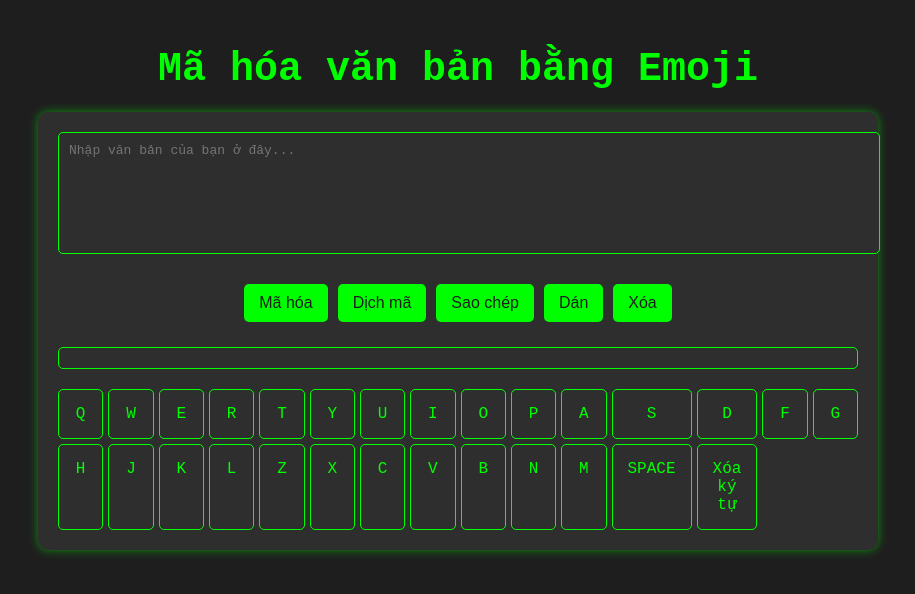
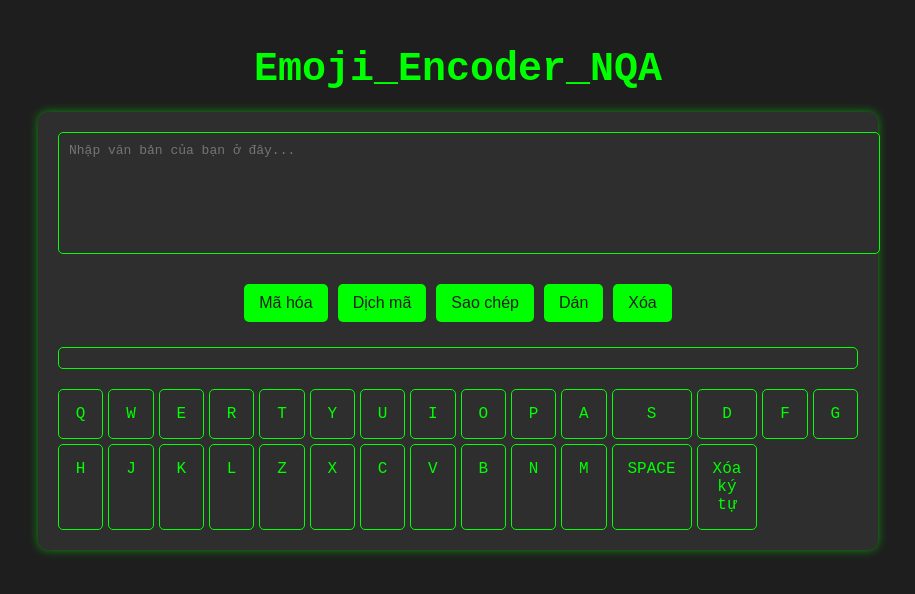
Before and after one commit to wang2k8/mahoanqa, a plain HTML site: page index.html in a window 1280 px wide. Shown: the whole page, without its empty margins (182-1097 px from the left). Drawn offline with Linux system fonts and the light colour scheme.

Commit message:
Update index.html

```diff
--- a/index.html
+++ b/index.html
@@ -89,7 +89,7 @@
 </head>
 <body>
 
-    <h1>Mã hóa văn bản bằng Emoji</h1>
+    <h1>Emoji_Encoder_NQA</h1>
     <div class="container">
         <textarea id="inputText" placeholder="Nhập văn bản của bạn ở đây..."></textarea>
         <div class="button-container">
```
